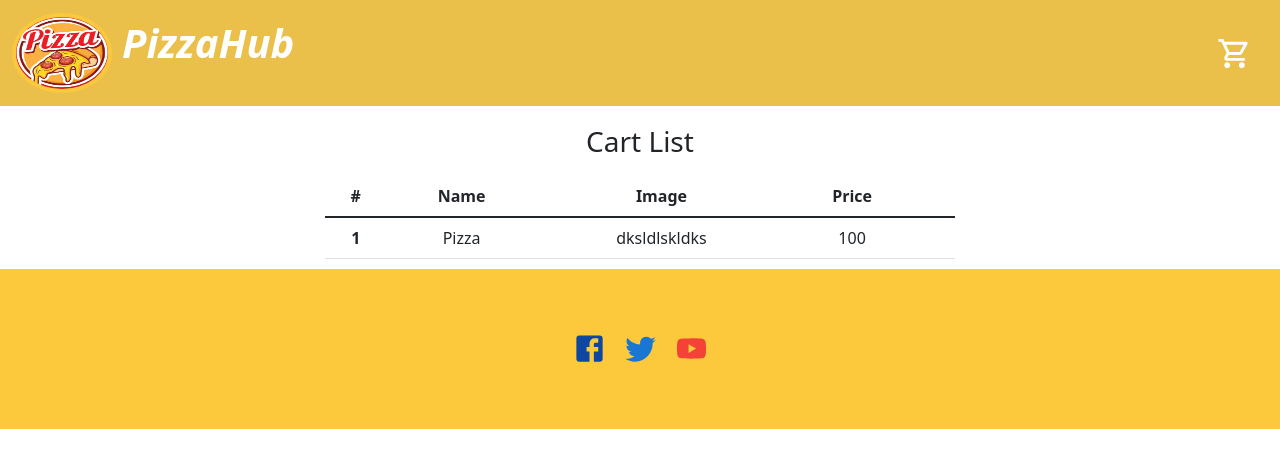
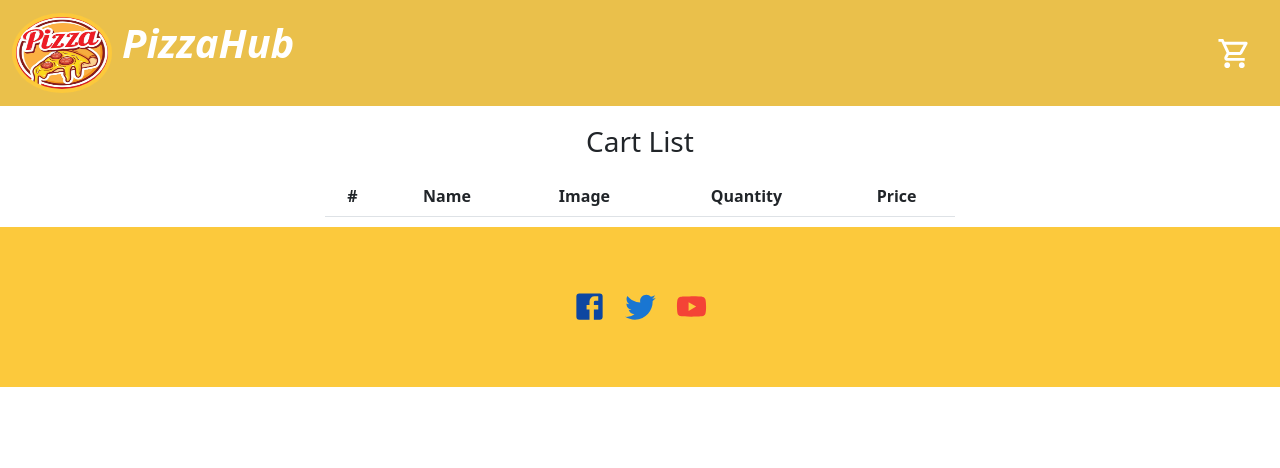
Before and after one commit to sharmag44/pizzahub, a React (Create React App) app: page /cart in a window 1280 px wide. Shown: the top 468 px of the page. Built offline with nearby package versions, Linux system fonts and the light colour scheme.

Commit message:
code updated

```diff
--- a/src/Components/Card/Card.jsx
+++ b/src/Components/Card/Card.jsx
@@ -1,9 +1,11 @@
 import "bootstrap/dist/css/bootstrap.min.css";
 import Swal from "sweetalert2";
 import { useState } from "react";
-import Store from "../../Store/AddToStore.js"
+import Store from "../../Store/AddToStore.js";
+
 const Card = (props) => {
     const [product, setProduct] = useState({});
+    const { addItem } = Store()
     const handleClick = () => {
         Swal.fire({
             title: "Added to Cart!",
@@ -11,8 +13,8 @@ const Card = (props) => {
             icon: "success",
             confirmButtonText: "Ok",
         });
-        Store.getInitialState(props);
-        setProduct({ name: props.name, img: props.img, price: props.price });
+        addItem(props);
+        setProduct({ key: props.key, name: props.name, img: props.img, price: props.price });
         console.log(product)
     };
 
--- a/src/Components/Cart/Cart.css
+++ b/src/Components/Cart/Cart.css
@@ -1,4 +1,8 @@
 .Cart__list {
-  text-align: center;
-  padding: 0.6rem;
+      text-align: center;
+      padding: 0.6rem;
 }
+
+.removeButton {
+      border-style: none;
+}
--- a/src/Components/Cart/Cart.js
+++ b/src/Components/Cart/Cart.js
@@ -2,7 +2,16 @@ import React from "react";
 import "bootstrap/dist/css/bootstrap.min.css";
 import "./Cart.css";
 import Store from "../../Store/AddToStore"
-export default function Cart({ name }) {
+export default function Cart() {
+  const { items, removeItem } = Store((state) => ({
+    items: state.items,
+    removeItem: state.removeItem,
+  }));
+
+  const handleRemoveItem = (itemId) => {
+    removeItem(itemId);
+  };
+
   return (
     <div className="Cart">
       <div className="Cart__list">
@@ -13,17 +22,19 @@ export default function Cart({ name }) {
               <th scope="col">#</th>
               <th scope="col">Name</th>
               <th scope="col">Image</th>
+              <th scope="col">Quantity</th>
               <th scope="col">Price</th>
             </tr>
           </thead>
           <tbody>
-            <tr>
-              <th scope="row">1</th>
-              <td>Pizza</td>
-              <td>dksldlskldks</td>
-              <td>100</td>
-              <td>{Store}</td>
-            </tr>
+            {items.map((item, index) => <tr>
+              <th scope="row">{index + 1}</th>
+              <td><img src={item.img} alt={item.img} /></td>
+              <td>{item.quantity || 1}</td>
+              <td>{item.image}</td>
+              <td>{item.price}</td>
+              <button onClick={() => handleRemoveItem(item.id)}>Remove</button>
+            </tr>)}
           </tbody>
         </table>
       </div>
--- a/src/Components/Menu/index.js
+++ b/src/Components/Menu/index.js
@@ -2,47 +2,64 @@ const menuItems = [
     {
         name: "MARGHERITA",
         img: "https://www.dominos.co.in/files/items/Margherit.jpg",
-        price: "400"
+        price: "400",
+        quantity: 1
     },
     {
         name: "DOUBLE CHEESE MARGHERITA",
         img: "https://www.dominos.co.in/files/items/Double_Cheese_Margherita.jpg",
-        price: "530"
+        price: "530",
+        quantity: 1
+
     },
     {
         name: "FARM HOUSE",
         img: "https://www.dominos.co.in/files/items/Farmhouse.jpg",
-        price: "370"
+        price: "370",
+        quantity: 1
+
     },
     {
         name: "PEPPY PANEER",
         price: "430",
-        img: "https://www.dominos.co.in/files/items/Peppy_Paneer.jpg"
+        img: "https://www.dominos.co.in/files/items/Peppy_Paneer.jpg",
+        quantity: 1
+
     },
     {
         name: "MEXICAN GREEN WAVE",
         price: "480",
-        img: "https://www.dominos.co.in/files/items/Mexican_Green_Wave.jpg"
+        img: "https://www.dominos.co.in/files/items/Mexican_Green_Wave.jpg",
+        quantity: 1
+
     },
     {
         name: "DELUXE VEGGIE",
         price: "350",
-        img: "https://www.dominos.co.in/files/items/Deluxe_Veggie.jpg"
+        img: "https://www.dominos.co.in/files/items/Deluxe_Veggie.jpg",
+        quantity: 1
+
     },
     {
         name: "CHEESE N CORN",
         price: "430",
-        img: "https://www.dominos.co.in/files/items/Corn_&_Cheese.jpg"
+        img: "https://www.dominos.co.in/files/items/Corn_&_Cheese.jpg",
+        quantity: 1
+
     },
     {
         name: "PANEER MAKHANI",
         price: "520",
-        img: "https://www.dominos.co.in/files/items/Paneer_Makhni.jpg"
+        img: "https://www.dominos.co.in/files/items/Paneer_Makhni.jpg",
+        quantity: 1
+
     },
     {
         name: "VEGGIE PARADISE",
         price: "750",
-        img: "https://www.dominos.co.in/files/items/Digital_Veggie_Paradise_olo_266x265.jpg"
+        img: "https://www.dominos.co.in/files/items/Digital_Veggie_Paradise_olo_266x265.jpg",
+        quantity: 1
+
     }
 ];
 
--- a/src/Components/Order/Order.js
+++ b/src/Components/Order/Order.js
@@ -8,8 +8,8 @@ const Order = () => {
       <h3 className="Order__menu">Menu</h3>
       <div className="container">
         <div className="row">
-          {menuItems.map((item, index) =>
-            <Card key={index} name={item.name} price={item.price} img={item.img} />)
+          {menuItems.map((item) =>
+            <Card key={item.name} id={item.name} name={item.name} price={item.price} img={item.img} />)
           }
         </div>
       </div>
```
